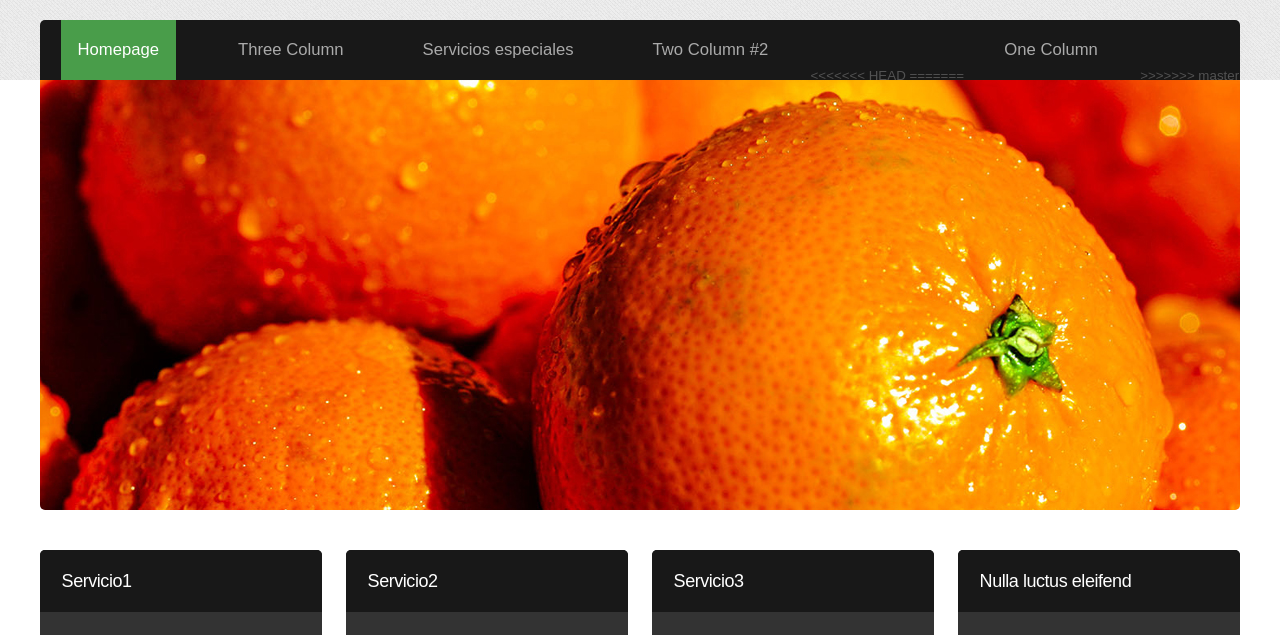
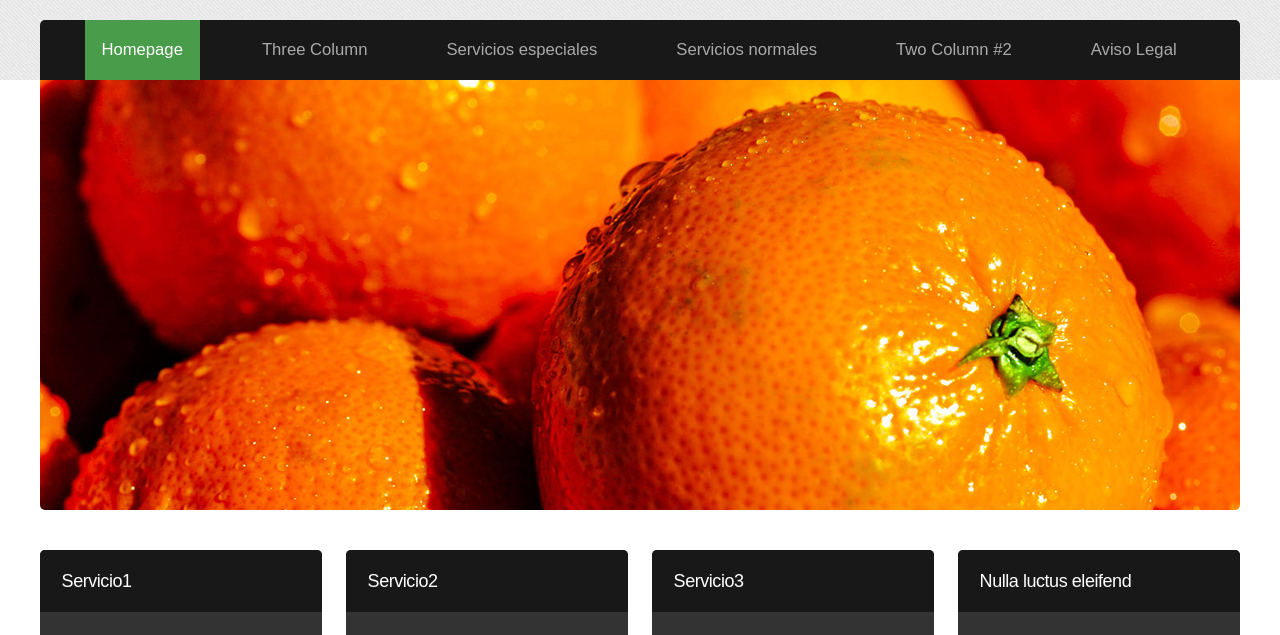
Before and after one commit to gmillan/cursodegit, a plain HTML site: page index.html in a window 1280 px wide. Shown: the part 113-748 px from the top of the page. Drawn offline with Linux system fonts and the light colour scheme.

Commit message:
serv norm en menu.

```diff
--- a/index.html
+++ b/index.html
@@ -42,11 +42,8 @@
 							<li class="current_page_item"><a href="index.html">Homepage</a></li>
 							<li><a href="servicios.html">Three Column</a></li>
 							<li><a href="servicios_especiales.html">Servicios especiales</a></li>
+							<li><a href="servicios_normles.html">Servicios normales</a></li>
 							<li><a href="twocolumn2.html">Two Column #2</a></li>
-<<<<<<< HEAD
-=======
-							<li><a href="onecolumn.html">One Column</a></li>
->>>>>>> master
 							<li><a href="avisolegal.html">Aviso Legal</a></li>
 							<li><a href="ayuda.html">Ayuda</a></li>
 						</ul>
```
